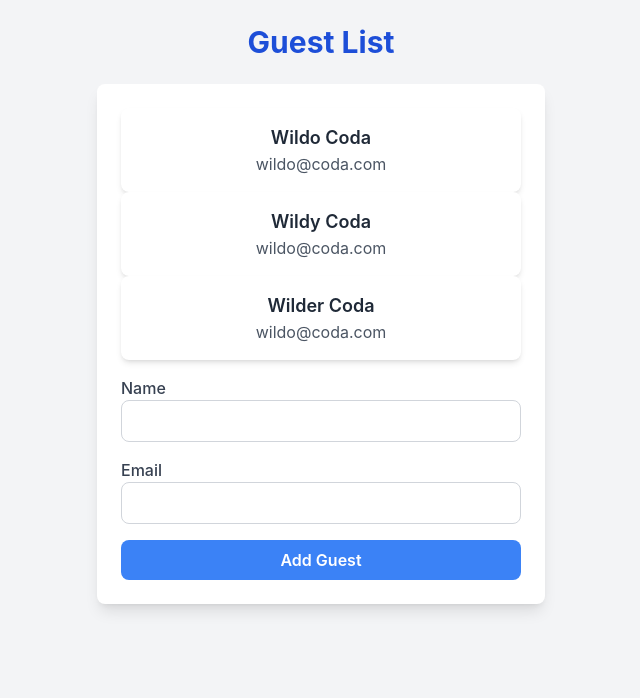
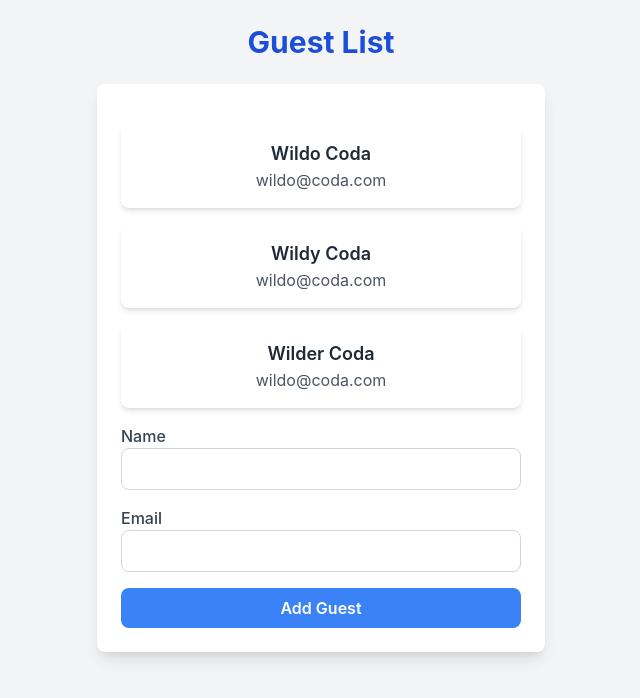
Before and after one commit to reMRKableDev/react-context-intro, a React (Create React App) app: page / in a window 1280 px wide. Shown: the top 698 px of the page, without its empty margins (319-959 px from the left). Built offline with nearby package versions, Linux system fonts and the light colour scheme.

Commit message:
feat(GuestList.js): add tailwind styling

```diff
--- a/src/components/GuestList.js
+++ b/src/components/GuestList.js
@@ -3,10 +3,19 @@ import Guest from "./Guest";
 import { GuestContext } from "../contexts/GuestContext";
 
 export default class GuestList extends Component {
-  static contextType = GuestContext; // reading the context
+  static contextType = GuestContext;
 
   render() {
-    const { guestList } = this.context; // extracting context values
-    return guestList.map((guest, index) => <Guest key={index} guest={guest} />);
+    const { guestList } = this.context;
+
+    return (
+      <div className="flex flex-col gap-4 mt-4">
+        {guestList.map((guest, index) => (
+          <div key={index} className="animate-fadeIn">
+            <Guest guest={guest} />
+          </div>
+        ))}
+      </div>
+    );
   }
 }
```
